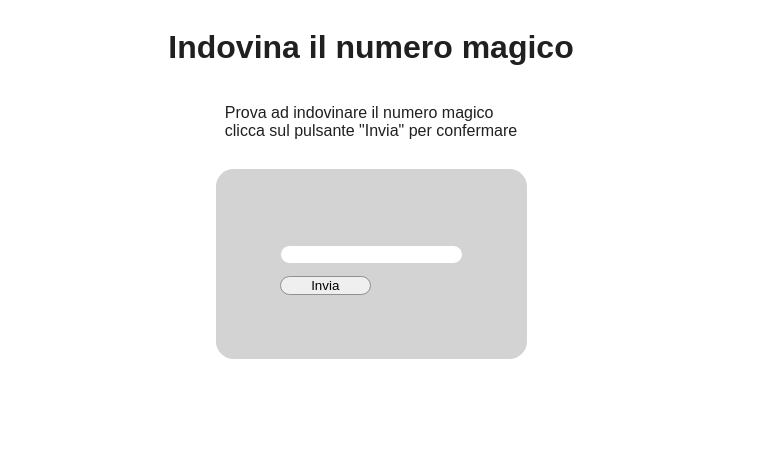
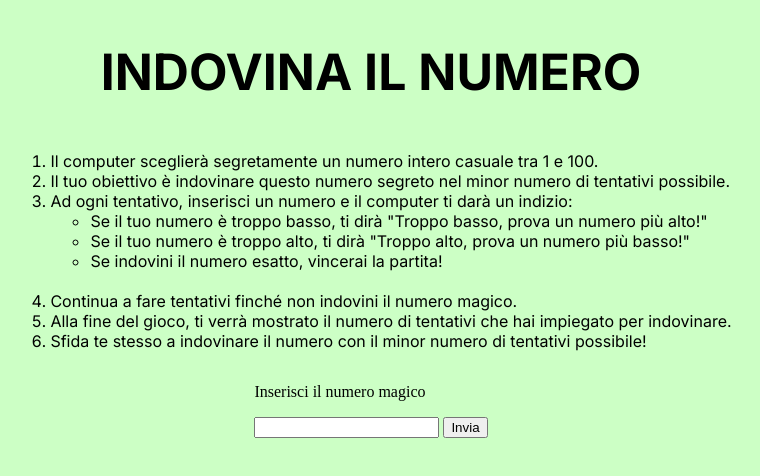
Before and after one commit to NullMC/magicNumber, a plain HTML site: page index.html in a window 1280 px wide. Shown: the whole page, without its empty margins (269-1029 px from the left). Drawn offline with Linux system fonts and the light colour scheme.

Commit message:
css and dom manipulation

```diff
--- a/assets/css/style.css
+++ b/assets/css/style.css
@@ -1,50 +1,24 @@
+@import url('https://fonts.googleapis.com/css2?family=Inter:ital,opsz,wght@0,14..32,100..900;1,14..32,100..900&display=swap');
+
+.inter {
+    font-family: "Inter", sans-serif;
+    font-optical-sizing: auto;
+    font-style: normal;
+  }
+
+
 body{
     display: flex;
     flex-flow: column;
     align-items: center;
     justify-content: center;
+    background-color: #CCFFC5;
 }
 
-header h1{
-    font-family: sans-serif;
-    color: #202020;
+.page_title{
+    font-size: 50px;
 }
 
-.rules p{
-    font-family: sans-serif;
-    color: #202020;
+.rules ol{
+ font-size: 16px;
 }
-
-
-.form_container{
-    padding: 5vw;
-    margin: 1vw;
-    border-radius: 1.1rem;
-    background-color: lightgray;
-
-}
-
-.form_container form{
-    display: flex;
-    flex-flow: column;
-}
-
-#guess{
-    border: 1px solid lightgrey;
-    font-family: sans-serif;
-    color: #202020;
-    border-radius: 1.1rem;
-    margin-top: 1.5vh;
-}
-#guessBTN{
-    font-family: sans-serif;
-    border: 1px solid #909090;
-    border-radius: 1.1rem;
-    margin-top: 1.5vh;
-    width: 50%;
-    cursor: pointer;
-}
-
-#guessBTN:hover{
-    background-color: lightgray;
-}
--- a/index.html
+++ b/index.html
@@ -9,22 +9,39 @@
 </head>
 <body>
     <header>
-        <h1 class="page_title">
-            Indovina il numero magico
+        <h1 class="page_title inter">
+            INDOVINA IL NUMERO
         </h1>
     </header>
 
     <div class="rules">
-        <p>
-            Prova ad indovinare il numero magico<br>clicca sul pulsante "Invia" per confermare
-        </p>
+        <ol class="inter">
+
+            <li>Il computer sceglierà segretamente un numero intero casuale tra 1 e 100.</li>
+            <li>Il tuo obiettivo è indovinare questo numero segreto nel minor numero di tentativi possibile.</li>
+            <li>Ad ogni tentativo, inserisci un numero e il computer ti darà un indizio:
+                <ul>
+                    <li>Se il tuo numero è troppo basso, ti dirà "Troppo basso, prova un numero più alto!"</li>
+                    <li>Se il tuo numero è troppo alto, ti dirà "Troppo alto, prova un numero più basso!"</li>
+                    <li>Se indovini il numero esatto, vincerai la partita!</li>
+                </ul>
+            </li><br>
+            <li>Continua a fare tentativi finché non indovini il numero magico.</li>
+            <li>Alla fine del gioco, ti verrà mostrato il numero di tentativi che hai impiegato per indovinare.</li>
+            <li>Sfida te stesso a indovinare il numero con il minor numero di tentativi possibile!</li>
+
+        </ol>
     </div>
 
     <div class="form_container">
+        <p>Inserisci il numero magico</p>
         <form action=" " method="get">
             <input type="number" name="guess" id="guess">
             <input type="button" name="btn" id="guessBTN" value="Invia">
         </form>
+    </div>
+    <div class="game_output">
+
     </div>
 
 
```
Also changed, not shown: 1 other file.
